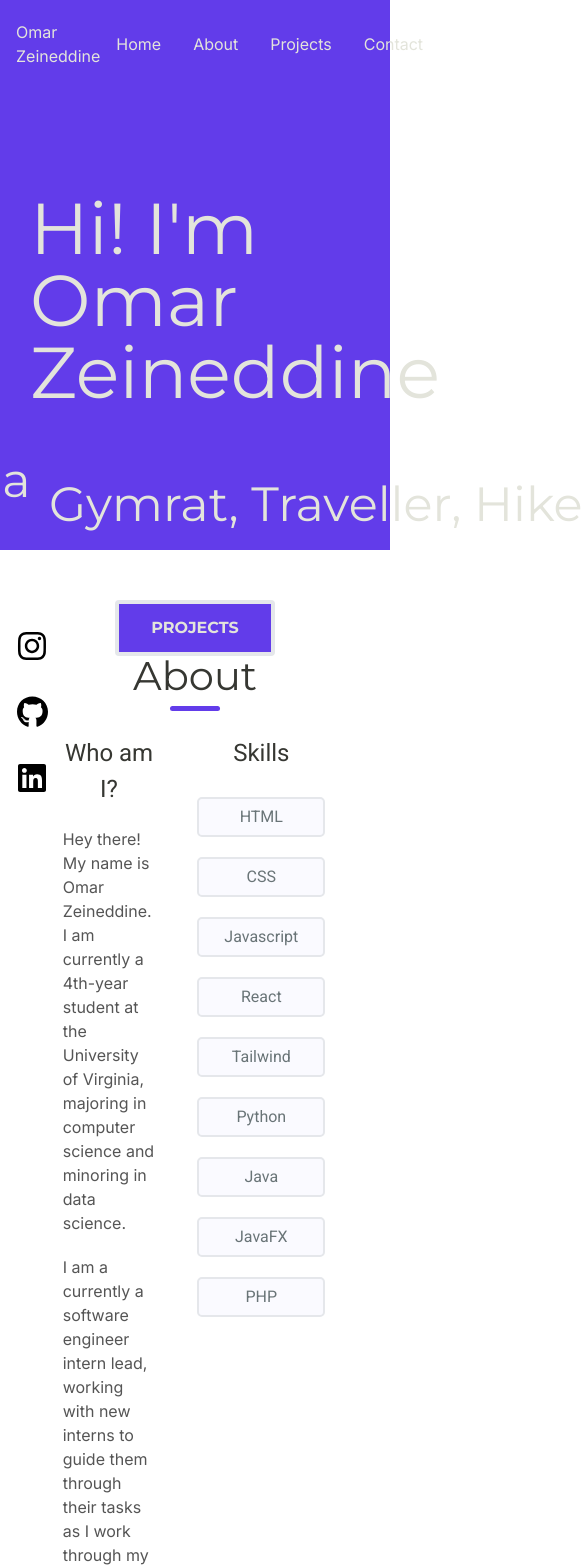
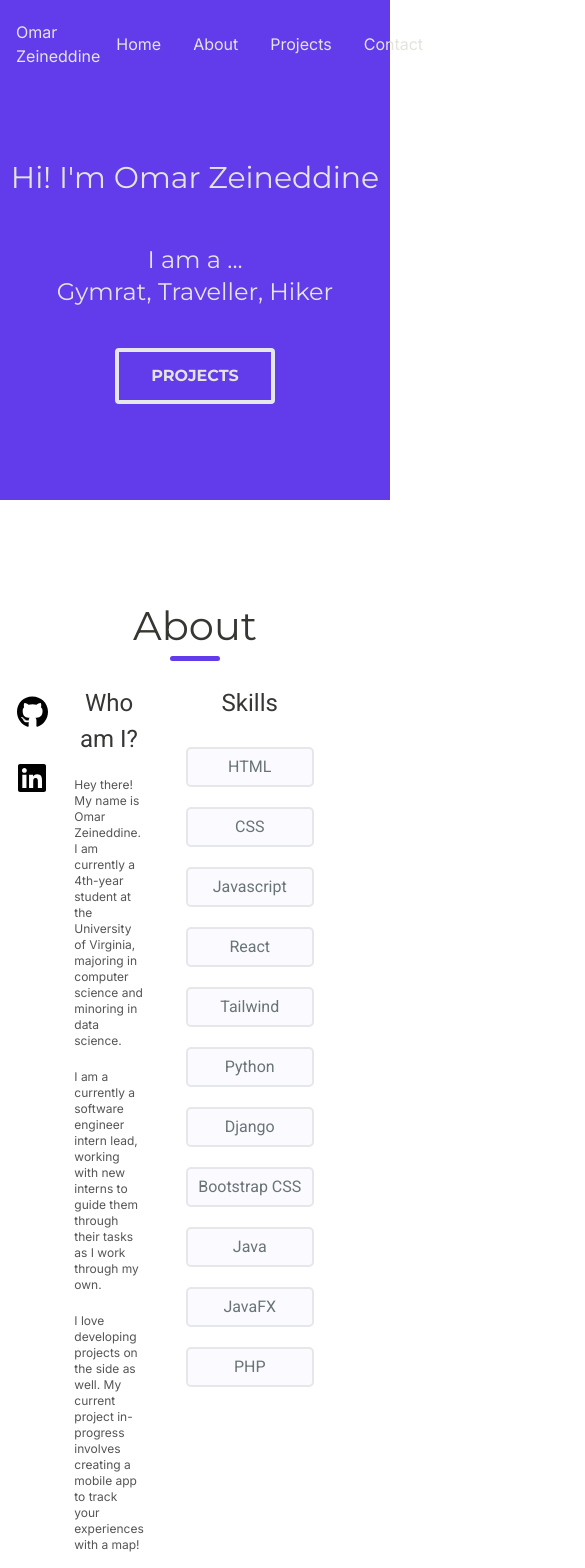
Before and after one commit to ozeineddine/portfolio-website, a Next.js app: page / in a window 390 px wide. Shown: the top 1568 px of the page, 585 px wide, since content can reach past the window. Built offline with nearby package versions, Linux system fonts and the light colour scheme.

Commit message:
basically fully responsive now

```diff
--- a/app/globals.css
+++ b/app/globals.css
@@ -48,9 +48,12 @@ html {
 *:after {
   box-sizing: inherit;
 }
-#home {
-  height: 550px;
-}
+
+/* @media (min-width: 200px) {
+  #home {
+    height: 500px;
+  }
+} */
 
 html,
 body {
--- a/app/page.tsx
+++ b/app/page.tsx
@@ -11,29 +11,31 @@ export default function Home() {
     <main className="flex flex-col items-center justify-between space-y-24">
       {/* Section 1: Home*/}
       <section
-        id="home"
-        className=" flex flex-col w-full bg-majorelle-blue text-alabaster"
+        className="h-[500px] flex flex-col w-full bg-majorelle-blue text-alabaster"
       >
         <div className="container mx-auto flex flex-col items-center justify-center space-y-12">
           <h1
             id="color_"
-            className=" font-montserrat text-alabaster text-7xl pt-48 pl-20"
+            className="text-center font-montserrat text-alabaster text-3xl sm:text-4xl md:text-5xl lg:text-7xl xl:text-7xl pt-40"
           >
             Hi! I'm Omar Zeineddine
           </h1>
-          <div className="flex flex-row items-center">
-            <h1 className="font-montserrat pl-24 text-5xl text-alabaster">
-              {" "}
+          <div className="flex flex-row flex-wrap items-center justify-center">
+            <h1 className="text-start font-montserrat text-alabaster text-2xl sm:text-2xl md:text-4xl lg:text-5xl xl:text-6xl">
               I am a ...
             </h1>
             <ChangingText />
+
           </div>
+
+        </div>
+        <div className="flex flex-row items-center justify-center mt-10">
           <Link href="#projects">
             <button className="font-montserrat bg-majorelle-blue border-4 rounded text-alabaster font-bold py-3 px-8 hover:scale-110">
               PROJECTS
             </button>
           </Link>
-        </div>
+          </div>
       </section>
 
       {/* Section 2: About */}
@@ -47,22 +49,22 @@ export default function Home() {
         <div className=" px-20 space-x-10 flex flex-row items-start my-6">
           <div className="flex flex-col items-start space-y-5">
             <p className="section_subtitle self-center">Who am I?</p>
-            <p className="p1">
+            <p className="p1 text-left sm:text-center text-xs sm:text-sm md:text-base lg:text-lg xl:text-xl">
               Hey there! My name is Omar Zeineddine. I am currently a 4th-year
               student at the University of Virginia, majoring in computer
               science and minoring in data science.
             </p>
-            <p className="p1">
+            <p className="p1 text-left sm:text-center text-xs sm:text-sm md:text-base lg:text-lg xl:text-xl">
               I am a currently a software engineer intern lead, working with new
               interns to guide them through their tasks as I work through my
               own.
             </p>
-            <p className="p1">
+            <p className="p1 text-left sm:text-center text-xs sm:text-sm md:text-base lg:text-lg xl:text-xl">
               I love developing projects on the side as well. My current project
               in-progress involves creating a mobile app to track your
               experiences with a map!
             </p>
-            <p className="p1">
+            <p className="p1 text-left sm:text-center text-xs sm:text-sm md:text-base lg:text-lg xl:text-xl">
               When I am not coding, I am either planning out my next trip, going
               on a hike, or at the gym!
             </p>
--- a/components/ChangingText.tsx
+++ b/components/ChangingText.tsx
@@ -32,7 +32,7 @@ const ChangingText = () => {
     }
 
     return (
-        <span className={`font-montserrat text-5xl ${fade} w-[40rem] text-left text-center inline-block`}>{shownText}</span>
+        <span className={`font-montserrat text-2xl sm:text-2xl md:text-4xl lg:text-5xl xl:text-6xl ${fade} text-center w-[19rem] sm:w-[20rem] md:w-[30rem] lg:w-[36rem] xl:w-[45rem] text-left inline-block`}>{shownText}</span>
     );
 
 }
--- a/components/Sidebar.tsx
+++ b/components/Sidebar.tsx
@@ -13,7 +13,7 @@ interface iconDict {
 }
 
 const sidebarIconList: iconDict[] = [
-  { icon: faInstagram, link: "https://www.instagram.com/ozisballin/" },
+  // { icon: faInstagram, link: "https://www.instagram.com/ozisballin/" },
   { icon: faGithub, link: "https://github.com/ozeineddine" },
   { icon: faLinkedin, link: "https://www.linkedin.com/in/omar-zeineddine/" },
 ];
--- a/components/SkillsSection.tsx
+++ b/components/SkillsSection.tsx
@@ -7,6 +7,8 @@ const skills: string[] = [
   "React",
   "Tailwind",
   "Python",
+  "Django",
+  "Bootstrap CSS",
   "Java",
   "JavaFX",
   "PHP",
```
